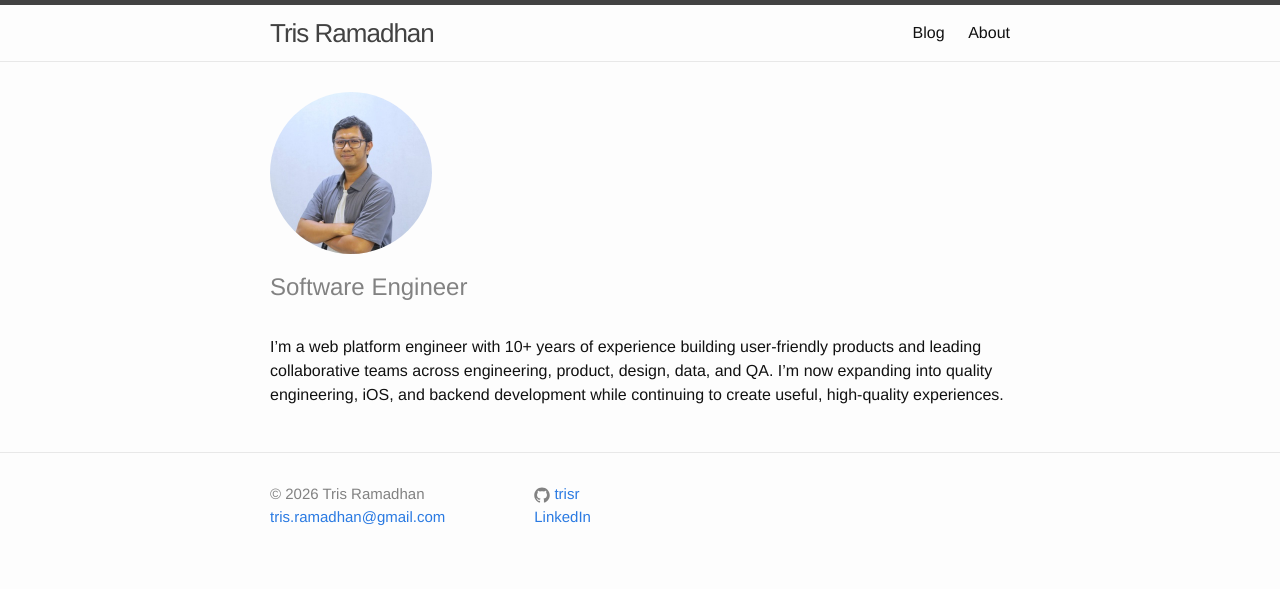
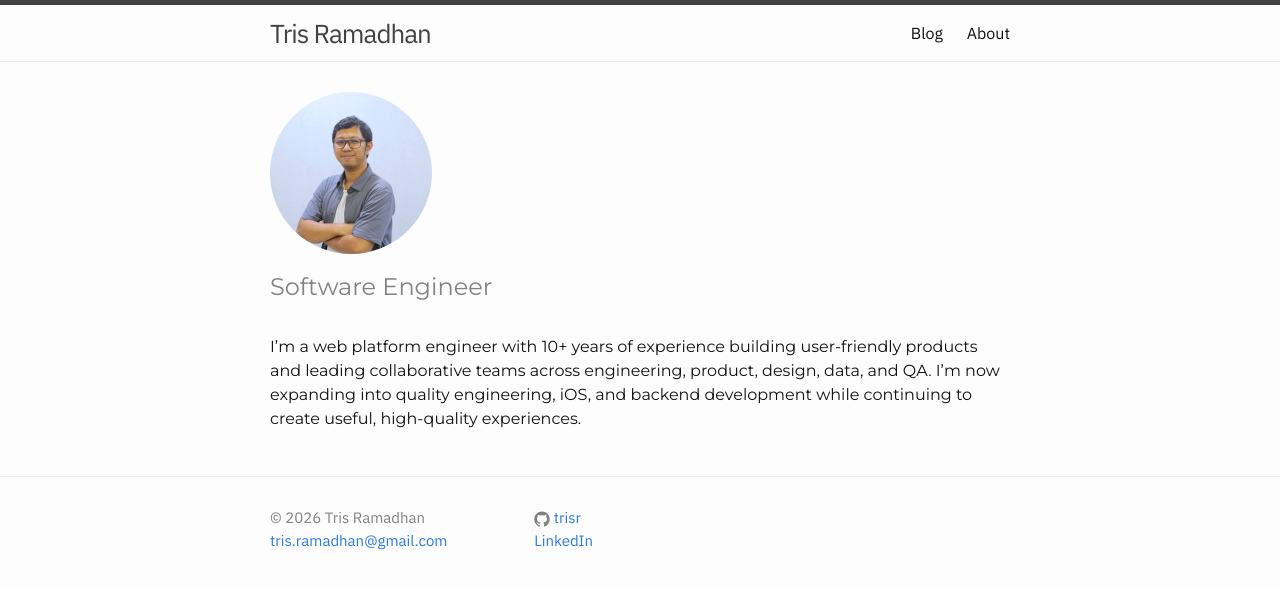
Before and after one commit to trisr/trisr.github.io, a Jekyll site: the page built from index.md, in a window 1280 px wide. Shown: the top 589 px of the page. Built offline with Jekyll 4.4.1, drawn with Linux system fonts in a browser that asks for light colours.

Commit message:
Style site fonts and update blog link

```diff
--- a/_includes/head.html
+++ b/_includes/head.html
@@ -7,6 +7,9 @@
   <meta name="description" content="{% if page.excerpt %}{{ page.excerpt | strip_html | strip_newlines | truncate: 160 }}{% else %}{{ site.description }}{% endif %}">
 
   <link rel="icon" type="image/png" href="{{ '/favicon.png' | prepend: site.baseurl }}">
+  <link rel="preconnect" href="https://fonts.googleapis.com">
+  <link rel="preconnect" href="https://fonts.gstatic.com" crossorigin>
+  <link href="https://fonts.googleapis.com/css2?family=IBM+Plex+Sans:wght@400;500;600&family=Montserrat:wght@400;500;600&display=swap" rel="stylesheet">
   <link rel="stylesheet" href="{{ "/css/main.css" | prepend: site.baseurl }}">
   <link rel="canonical" href="{{ page.url | replace:'index.html','' | prepend: site.baseurl | prepend: site.url }}">
   <link rel="alternate" type="application/rss+xml" title="{{ site.title }}" href="{{ "/feed.xml" | prepend: site.baseurl | prepend: site.url }}">
--- a/_includes/header.html
+++ b/_includes/header.html
@@ -16,7 +16,7 @@
       <div class="trigger">
         {% for my_page in site.pages %}
           {% if my_page.title %}
-          <a class="page-link" href="{{ my_page.url | prepend: site.baseurl }}">{{ my_page.title }}</a>
+          <a class="page-link" href="{% if my_page.title == 'Blog' %}https://medium.com/@trisrmdh{% else %}{{ my_page.url | prepend: site.baseurl }}{% endif %}"{% if my_page.title == 'Blog' %} target="_blank" rel="noopener noreferrer"{% endif %}>{{ my_page.title }}</a>
           {% endif %}
         {% endfor %}
       </div>
--- a/_sass/_layout.scss
+++ b/_sass/_layout.scss
@@ -11,6 +11,7 @@
 }
 
 .site-title {
+    font-family: "IBM Plex Sans", sans-serif;
     font-size: 26px;
     font-weight: 300;
     line-height: 56px;
@@ -25,6 +26,7 @@
 }
 
 .site-nav {
+    font-family: "IBM Plex Sans", sans-serif;
     float: right;
     line-height: 56px;
 
@@ -115,6 +117,7 @@
  * Site footer
  */
 .site-footer {
+    font-family: "IBM Plex Sans", sans-serif;
     border-top: 1px solid $grey-color-light;
     padding: $spacing-unit 0;
 }
@@ -188,6 +191,10 @@
     padding: $spacing-unit 0;
 }
 
+.page-content p {
+    font-family: "Montserrat", sans-serif;
+}
+
 .page-heading {
     font-size: 20px;
 }
```
